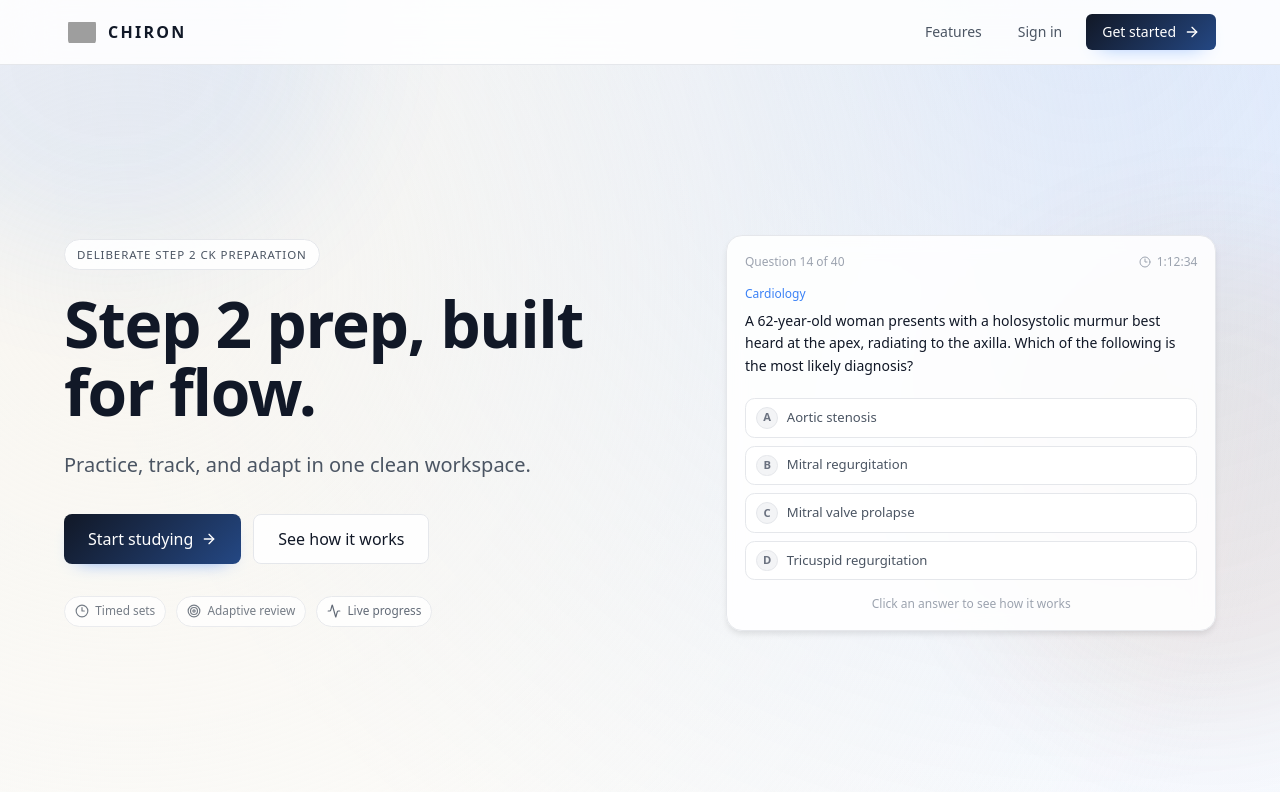
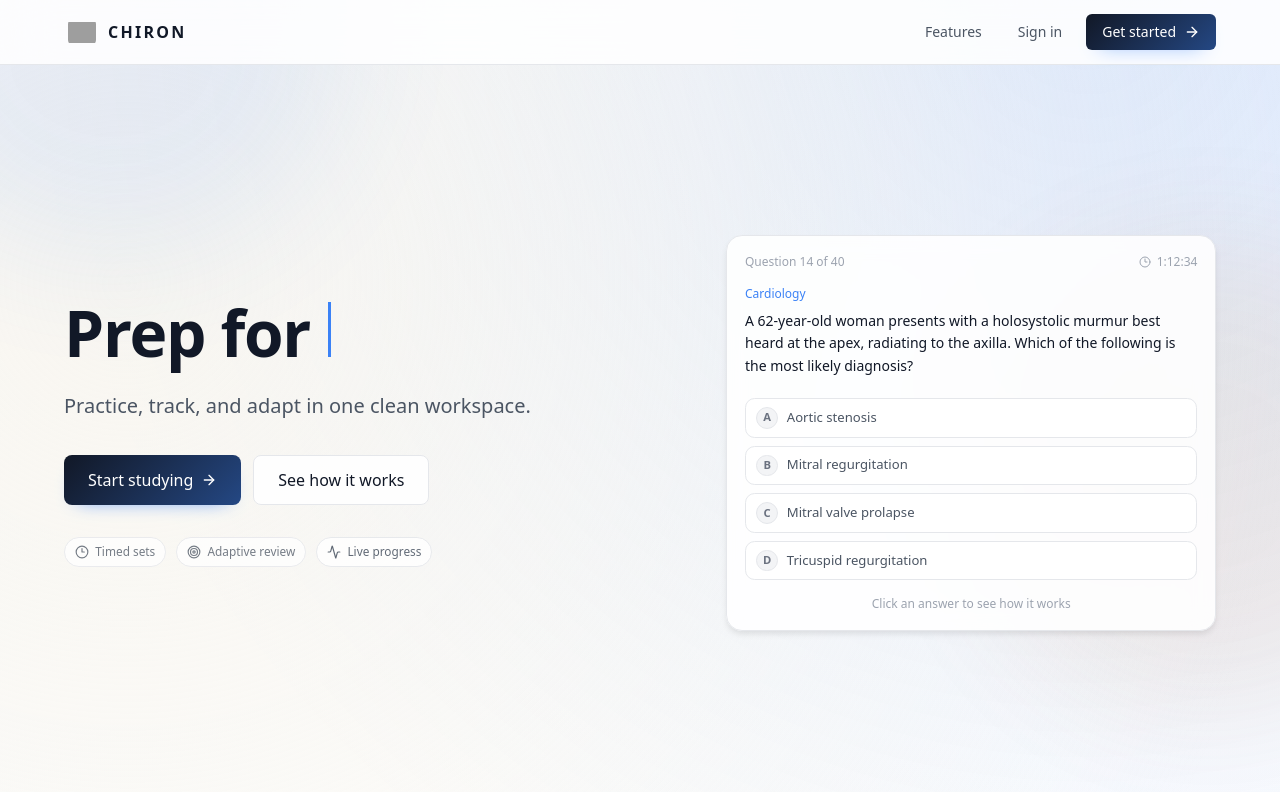
Before and after one commit to Sindria-Research/step2ck, a React (Vite) app in the folder frontend/: page / in a window 1280 px wide. Shown: the top 792 px of the page. Built offline with nearby package versions, Linux system fonts and the light colour scheme; no server answers; grey boxes are pictures that could not be loaded.

Commit message:
landing page: typewriter hero, scroll animations, entrance effects, hero answer fix

```diff
--- a/frontend/src/index.css
+++ b/frontend/src/index.css
@@ -710,7 +710,7 @@ select:focus-visible {
 .chiron-landing {
   --chiron-scroll-progress: 0;
   position: relative;
-  overflow: clip;
+  overflow-x: clip;
   background:
     radial-gradient(circle at 10% 10%, color-mix(in srgb, var(--color-brand-bone) 80%, transparent) 0%, transparent 42%),
     radial-gradient(circle at 85% 0%, color-mix(in srgb, var(--color-brand-glow) 85%, transparent) 0%, transparent 35%),
@@ -736,6 +736,52 @@ select:focus-visible {
   opacity: 0;
   animation: chiron-entrance-in 0.8s cubic-bezier(0.22, 1, 0.36, 1) forwards;
   animation-delay: calc(var(--entrance-order, 0) * 120ms + 200ms);
+}
+
+/* ── Typewriter cursor ── */
+.chiron-typewriter {
+  display: inline;
+}
+
+.chiron-cursor {
+  display: inline-block;
+  width: 3px;
+  height: 0.85em;
+  background: var(--color-brand-blue);
+  margin-left: 2px;
+  vertical-align: baseline;
+  animation: chiron-blink 0.8s step-end infinite;
+}
+
+@keyframes chiron-blink {
+
+  0%,
+  100% {
+    opacity: 1;
+  }
+
+  50% {
+    opacity: 0;
+  }
+}
+
+/* ── Page entrance animations (for app pages) ── */
+@keyframes chiron-page-enter-in {
+  0% {
+    opacity: 0;
+    transform: translateY(20px);
+  }
+
+  100% {
+    opacity: 1;
+    transform: translateY(0);
+  }
+}
+
+.chiron-page-enter {
+  opacity: 0;
+  animation: chiron-page-enter-in 0.6s cubic-bezier(0.22, 1, 0.36, 1) forwards;
+  animation-delay: calc(var(--page-enter-order, 0) * 80ms + 100ms);
 }
 
 .chiron-hero .chiron-panel {
@@ -895,7 +941,7 @@ select:focus-visible {
   border: 1px solid var(--color-border);
   border-radius: 1rem;
   padding: 1.1rem;
-  background: color-mix(in srgb, var(--color-bg-primary) 90%, transparent);
+  background: var(--color-bg-primary);
   backdrop-filter: blur(8px);
   box-shadow: var(--shadow-sm);
 }
@@ -1361,11 +1407,13 @@ select:focus-visible {
   .chiron-stat-pill,
   .chiron-meter-fill-animated,
   .chiron-entrance,
+  .chiron-page-enter,
   .chiron-hero .chiron-panel {
     animation: none;
   }
 
-  .chiron-entrance {
+  .chiron-entrance,
+  .chiron-page-enter {
     opacity: 1;
     filter: none;
     transform: none;
--- a/frontend/src/pages/ExamConfig.tsx
+++ b/frontend/src/pages/ExamConfig.tsx
@@ -136,15 +136,15 @@ export function ExamConfig() {
           <button
             type="button"
             onClick={() => navigate('/dashboard')}
-            className="group inline-flex items-center gap-2 text-sm font-medium text-[var(--color-text-tertiary)] hover:text-[var(--color-text-primary)] mb-4 transition-colors"
+            className="group inline-flex items-center gap-2 text-sm font-medium text-[var(--color-text-tertiary)] hover:text-[var(--color-text-primary)] mb-4 transition-colors chiron-page-enter" style={{ '--page-enter-order': 0 } as React.CSSProperties}
           >
             <ArrowLeft className="w-4 h-4 transition-transform group-hover:-translate-x-1" />
             Back to dashboard
           </button>
-          <h1 className="text-2xl md:text-3xl font-semibold text-[var(--color-text-primary)] font-display tracking-tight">
+          <h1 className="text-2xl md:text-3xl font-semibold text-[var(--color-text-primary)] font-display tracking-tight chiron-page-enter" style={{ '--page-enter-order': 1 } as React.CSSProperties}>
             New test
           </h1>
-          <p className="mt-2 text-sm text-[var(--color-text-secondary)] max-w-lg leading-relaxed">
+          <p className="mt-2 text-sm text-[var(--color-text-secondary)] max-w-lg leading-relaxed chiron-page-enter" style={{ '--page-enter-order': 2 } as React.CSSProperties}>
             Choose your subjects and mode to focus your study.
           </p>
         </div>
@@ -156,7 +156,7 @@ export function ExamConfig() {
           <div className="grid lg:grid-cols-[1fr_380px] gap-8 items-start">
 
             {/* Left Column: Subjects */}
-            <div className="bg-[var(--color-bg-primary)] border border-[var(--color-border)] rounded-xl shadow-sm overflow-hidden">
+            <div className="bg-[var(--color-bg-primary)] border border-[var(--color-border)] rounded-xl shadow-sm overflow-hidden chiron-page-enter" style={{ '--page-enter-order': 3 } as React.CSSProperties}>
               <div className="px-6 py-4 border-b border-[var(--color-border)] flex items-center justify-between bg-[var(--color-bg-secondary)]/30">
                 <div className="flex items-center gap-3">
                   <div className="w-8 h-8 rounded-lg bg-[var(--color-bg-tertiary)] flex items-center justify-center text-[var(--color-text-secondary)]">
@@ -232,7 +232,7 @@ export function ExamConfig() {
             </div>
 
             {/* Right Column: Settings */}
-            <div className="space-y-6">
+            <div className="space-y-6 chiron-page-enter" style={{ '--page-enter-order': 4 } as React.CSSProperties}>
 
               {/* Mode Selection */}
               <div className="bg-[var(--color-bg-primary)] border border-[var(--color-border)] rounded-xl shadow-sm overflow-hidden">
--- a/frontend/src/pages/Landing.tsx
+++ b/frontend/src/pages/Landing.tsx
@@ -11,9 +11,10 @@ import {
 } from 'lucide-react';
 import { useAuth } from '../context/AuthContext';
 import { useTheme } from '../context/ThemeContext';
-import { APP_NAME, APP_TAGLINE, getLogoUrl } from '../config/branding';
+import { APP_NAME, getLogoUrl } from '../config/branding';
 
 const SUBJECTS = ['Cardiology', 'Pulmonology', 'Neurology', 'GI', 'Renal', 'OB/GYN', 'Psych', 'Endocrine'];
+const TESTS = ['Step 2 CK', 'the SAT', 'the ACT', 'the MCAT', 'the GRE', 'the LSAT', 'the USMLE', 'the Bar'];
 
 const HERO_CHOICES = [
   { letter: 'A', text: 'Aortic stenosis' },
@@ -28,10 +29,40 @@ export function Landing() {
   const { theme } = useTheme();
   const landingRef = useRef<HTMLDivElement>(null);
   const [heroAnswered, setHeroAnswered] = useState(false);
+  const [heroSelected, setHeroSelected] = useState<string | null>(null);
   const [selectedSubjects, setSelectedSubjects] = useState<Set<string>>(
     () => new Set(['Cardiology', 'Neurology', 'GI'])
   );
   const [activeReviewTab, setActiveReviewTab] = useState<'incorrect' | 'unused'>('incorrect');
+  const [typedText, setTypedText] = useState('');
+  const [testIndex, setTestIndex] = useState(0);
+  const [isDeleting, setIsDeleting] = useState(false);
+
+  // Typewriter effect
+  useEffect(() => {
+    const current = TESTS[testIndex];
+    let timeout: ReturnType<typeof setTimeout>;
+
+    if (!isDeleting && typedText === current) {
+      // Pause before deleting
+      timeout = setTimeout(() => setIsDeleting(true), 2000);
+    } else if (isDeleting && typedText === '') {
+      // Move to next word
+      setIsDeleting(false);
+      setTestIndex((i) => (i + 1) % TESTS.length);
+    } else {
+      timeout = setTimeout(
+        () => {
+          setTypedText((prev) =>
+            isDeleting ? prev.slice(0, -1) : current.slice(0, prev.length + 1)
+          );
+        },
+        isDeleting ? 40 : 80
+      );
+    }
+
+    return () => clearTimeout(timeout);
+  }, [typedText, isDeleting, testIndex]);
 
   useEffect(() => {
     if (!loading && user) {
@@ -43,19 +74,32 @@ export function Landing() {
     const root = landingRef.current;
     if (!root) return;
     const targets = Array.from(root.querySelectorAll<HTMLElement>('[data-reveal]'));
-    const observer = new IntersectionObserver(
-      (entries) => {
-        entries.forEach((e) => {
-          if (e.isIntersecting) {
-            e.target.classList.add('is-visible');
-          } else {
-            e.target.classList.remove('is-visible');
-          }
-        });
-      },
-      { threshold: 0.1, rootMargin: '0px 0px -8% 0px' }
-    );
-    targets.forEach((t) => observer.observe(t));
+    let ticking = false;
+
+    const checkVisibility = () => {
+      const vh = window.innerHeight;
+      targets.forEach((el) => {
+        const rect = el.getBoundingClientRect();
+        const inView = rect.top < vh * 0.88 && rect.bottom > vh * 0.08;
+        if (inView) {
+          el.classList.add('is-visible');
+        } else {
+          el.classList.remove('is-visible');
+        }
+      });
+      ticking = false;
+    };
+
+    const onScroll = () => {
+      if (!ticking) {
+        ticking = true;
+        requestAnimationFrame(checkVisibility);
+      }
+    };
+
+    // Check on mount + listen for scroll
+    checkVisibility();
+    window.addEventListener('scroll', onScroll, { passive: true });
 
     // Start float animation on hero panel after entrance completes
     const panel = root.querySelector<HTMLElement>('.chiron-hero .chiron-panel');
@@ -64,7 +108,7 @@ export function Landing() {
     }, 1400);
 
     return () => {
-      observer.disconnect();
+      window.removeEventListener('scroll', onScroll);
       clearTimeout(floatTimer);
     };
   }, []);
@@ -138,11 +182,10 @@ export function Landing() {
       <section className="chiron-hero relative flex items-center min-h-[calc(100vh-4rem)]">
         <div className="container grid gap-10 lg:gap-16 lg:grid-cols-[1fr_1fr] xl:grid-cols-[1.1fr_0.9fr] items-center w-full py-16 md:py-24">
           <div>
-            <p className="chiron-kicker mb-5 chiron-entrance" style={{ '--entrance-order': 0 } as React.CSSProperties}>{APP_TAGLINE}</p>
-            <h1 className="text-4xl md:text-5xl lg:text-[3.5rem] xl:text-[4rem] font-bold text-[var(--color-text-primary)] font-display tracking-tight leading-[1.06] max-w-2xl chiron-entrance" style={{ '--entrance-order': 1 } as React.CSSProperties}>
-              Step 2 prep, built for flow.
+            <h1 className="text-4xl md:text-5xl lg:text-[3.5rem] xl:text-[4rem] font-bold text-[var(--color-text-primary)] font-display tracking-tight leading-[1.06] max-w-2xl chiron-entrance" style={{ '--entrance-order': 0 } as React.CSSProperties}>
+              Prep for <span className="chiron-typewriter text-[var(--color-brand-blue)]">{typedText}<span className="chiron-cursor" /></span>
             </h1>
-            <p className="mt-6 text-base md:text-lg lg:text-xl text-[var(--color-text-secondary)] max-w-xl leading-relaxed chiron-entrance" style={{ '--entrance-order': 2 } as React.CSSProperties}>
+            <p className="mt-6 text-base md:text-lg lg:text-xl text-[var(--color-text-secondary)] max-w-xl leading-relaxed chiron-entrance" style={{ '--entrance-order': 1 } as React.CSSProperties}>
               Practice, track, and adapt in one clean workspace.
             </p>
             <div className="mt-8 flex flex-col sm:flex-row gap-3 chiron-entrance" style={{ '--entrance-order': 3 } as React.CSSProperties}>
@@ -179,18 +222,23 @@ export function Landing() {
               {HERO_CHOICES.map((c) => {
                 let cls = 'chiron-hero-choice';
                 if (heroAnswered && c.correct) cls += ' is-correct';
-                if (heroAnswered && c.letter === 'A') cls += ' is-selected-wrong';
+                if (heroAnswered && c.letter === heroSelected && !c.correct) cls += ' is-selected-wrong';
                 return (
                   <button
                     key={c.letter}
                     type="button"
                     className={cls}
-                    onClick={() => setHeroAnswered(true)}
+                    onClick={() => {
+                      if (!heroAnswered) {
+                        setHeroSelected(c.letter);
+                        setHeroAnswered(true);
+                      }
+                    }}
                   >
                     <span className="chiron-hero-choice-letter">{c.letter}</span>
                     <span>{c.text}</span>
                     {heroAnswered && c.correct && <CheckCircle2 className="w-3.5 h-3.5 ml-auto text-[var(--color-success)]" />}
-                    {heroAnswered && c.letter === 'A' && !c.correct && <XCircle className="w-3.5 h-3.5 ml-auto text-[var(--color-error)]" />}
+                    {heroAnswered && c.letter === heroSelected && !c.correct && <XCircle className="w-3.5 h-3.5 ml-auto text-[var(--color-error)]" />}
                   </button>
                 );
               })}
```
